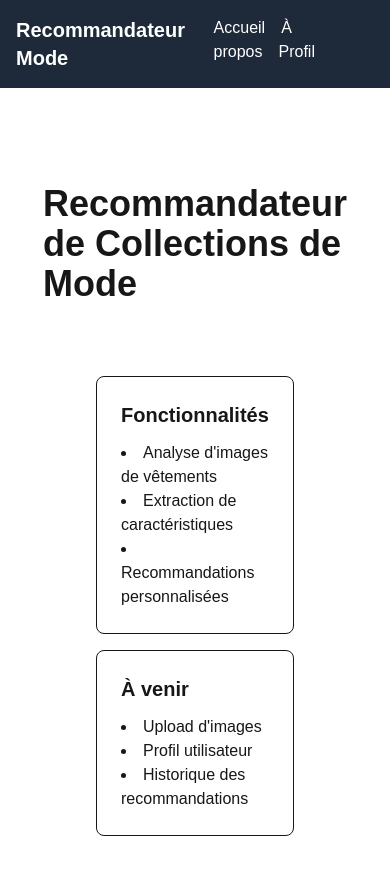
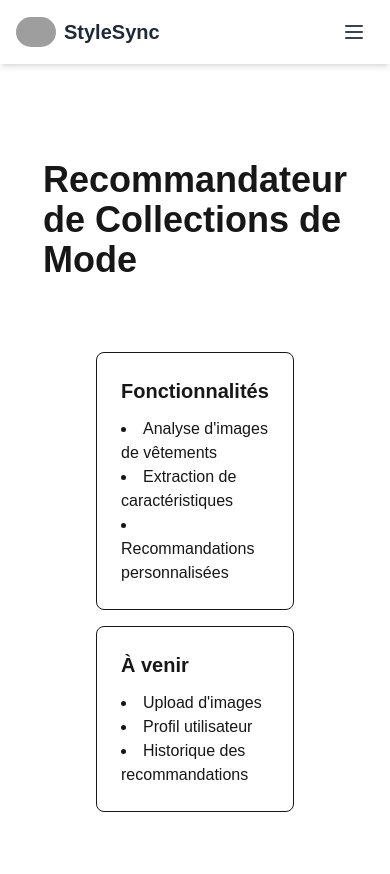
Before and after one commit to IannisVasselet/real-time-outfit-recommendation-frontend, a Next.js app: page / in a window 390 px wide. Shown: the top 874 px of the page. Built offline with nearby package versions, Linux system fonts and the light colour scheme; grey boxes are pictures that could not be loaded.

Commit message:
Refactor Navbar component with mobile menu support and improved styling

```diff
--- a/src/components/Navigation.tsx
+++ b/src/components/Navigation.tsx
@@ -1,24 +1,134 @@
+"use client";
+
+import React, { useState } from 'react';
 import Link from 'next/link';
+import { usePathname } from 'next/navigation';
+import Image from 'next/image';
 
-export default function Navigation() {
+export default function Navbar() {
+  const pathname = usePathname();
+  const [isMobileMenuOpen, setIsMobileMenuOpen] = useState(false);
+
+  const toggleMobileMenu = () => {
+    setIsMobileMenuOpen(!isMobileMenuOpen);
+  };
+
+  const isActive = (path: string) => {
+    return pathname === path || pathname?.startsWith(path + '/');
+  };
+
+  const navItems = [
+    { name: 'Accueil', path: '/' },
+    { name: 'Ma Garde-robe', path: '/wardrobe' },
+    { name: 'Mes Tenues', path: '/outfits' },
+    { name: 'Recommandations', path: '/recommendations', disabled: true },
+    { name: 'Profil', path: '/profile', disabled: true },
+    { name: 'À propos', path: '/about' },
+  ];
+
   return (
-    <nav className="bg-gray-800 text-white p-4">
-      <div className="container mx-auto flex justify-between">
-        <Link href="/" className="font-bold text-xl">
-          Recommandateur Mode
-        </Link>
-        <div className="space-x-4">
-          <Link href="/" className="hover:underline">
-            Accueil
-          </Link>
-          <Link href="/about" className="hover:underline">
-            À propos
-          </Link>
-          <Link href="/profile" className="hover:underline">
-            Profil
-          </Link>
+    <nav className="bg-white shadow-md">
+      <div className="container mx-auto px-4">
+        <div className="flex justify-between h-16">
+          <div className="flex items-center">
+            <Link href="/" className="flex-shrink-0 flex items-center">
+              <Image
+                src="/logo.png"
+                alt="Logo"
+                width={40}
+                height={40}
+                className="rounded-full"
+              />
+              <span className="ml-2 text-xl font-semibold text-gray-800">StyleSync</span>
+            </Link>
+          </div>
+
+          {/* Desktop navigation */}
+          <div className="hidden md:flex md:items-center md:space-x-4">
+            {navItems.map((item) => (
+              <Link
+                key={item.path}
+                href={item.disabled ? '#' : item.path}
+                className={`px-3 py-2 rounded-md text-sm font-medium transition-colors ${isActive(item.path)
+                    ? 'bg-blue-100 text-blue-600'
+                    : item.disabled
+                      ? 'text-gray-400 cursor-not-allowed'
+                      : 'text-gray-700 hover:bg-gray-100'
+                  }`}
+                onClick={(e) => {
+                  if (item.disabled) e.preventDefault();
+                }}
+              >
+                {item.name}
+                {item.disabled && (
+                  <span className="ml-1 text-xs bg-gray-200 px-1 rounded">Bientôt</span>
+                )}
+              </Link>
+            ))}
+          </div>
+
+          {/* Mobile menu button */}
+          <div className="flex md:hidden items-center">
+            <button
+              onClick={toggleMobileMenu}
+              className="p-2 rounded-md text-gray-700 hover:text-gray-900 hover:bg-gray-100 focus:outline-none"
+            >
+              <svg
+                className="h-6 w-6"
+                xmlns="http://www.w3.org/2000/svg"
+                fill="none"
+                viewBox="0 0 24 24"
+                stroke="currentColor"
+              >
+                {isMobileMenuOpen ? (
+                  <path
+                    strokeLinecap="round"
+                    strokeLinejoin="round"
+                    strokeWidth={2}
+                    d="M6 18L18 6M6 6l12 12"
+                  />
+                ) : (
+                  <path
+                    strokeLinecap="round"
+                    strokeLinejoin="round"
+                    strokeWidth={2}
+                    d="M4 6h16M4 12h16M4 18h16"
+                  />
+                )}
+              </svg>
+            </button>
+          </div>
         </div>
       </div>
+
+      {/* Mobile navigation */}
+      {isMobileMenuOpen && (
+        <div className="md:hidden">
+          <div className="pt-2 pb-3 space-y-1 px-4">
+            {navItems.map((item) => (
+              <Link
+                key={item.path}
+                href={item.disabled ? '#' : item.path}
+                className={`block px-3 py-2 rounded-md text-base font-medium ${isActive(item.path)
+                    ? 'bg-blue-100 text-blue-600'
+                    : item.disabled
+                      ? 'text-gray-400 cursor-not-allowed'
+                      : 'text-gray-700 hover:bg-gray-100'
+                  }`}
+                onClick={(e) => {
+                  if (item.disabled) e.preventDefault();
+                  setIsMobileMenuOpen(false);
+                }}
+              >
+                {item.name}
+                {item.disabled && (
+                  <span className="ml-1 text-xs bg-gray-200 px-1 rounded">Bientôt</span>
+                )}
+              </Link>
+            ))}
+          </div>
+        </div>
+      )}
     </nav>
   );
 }
```
